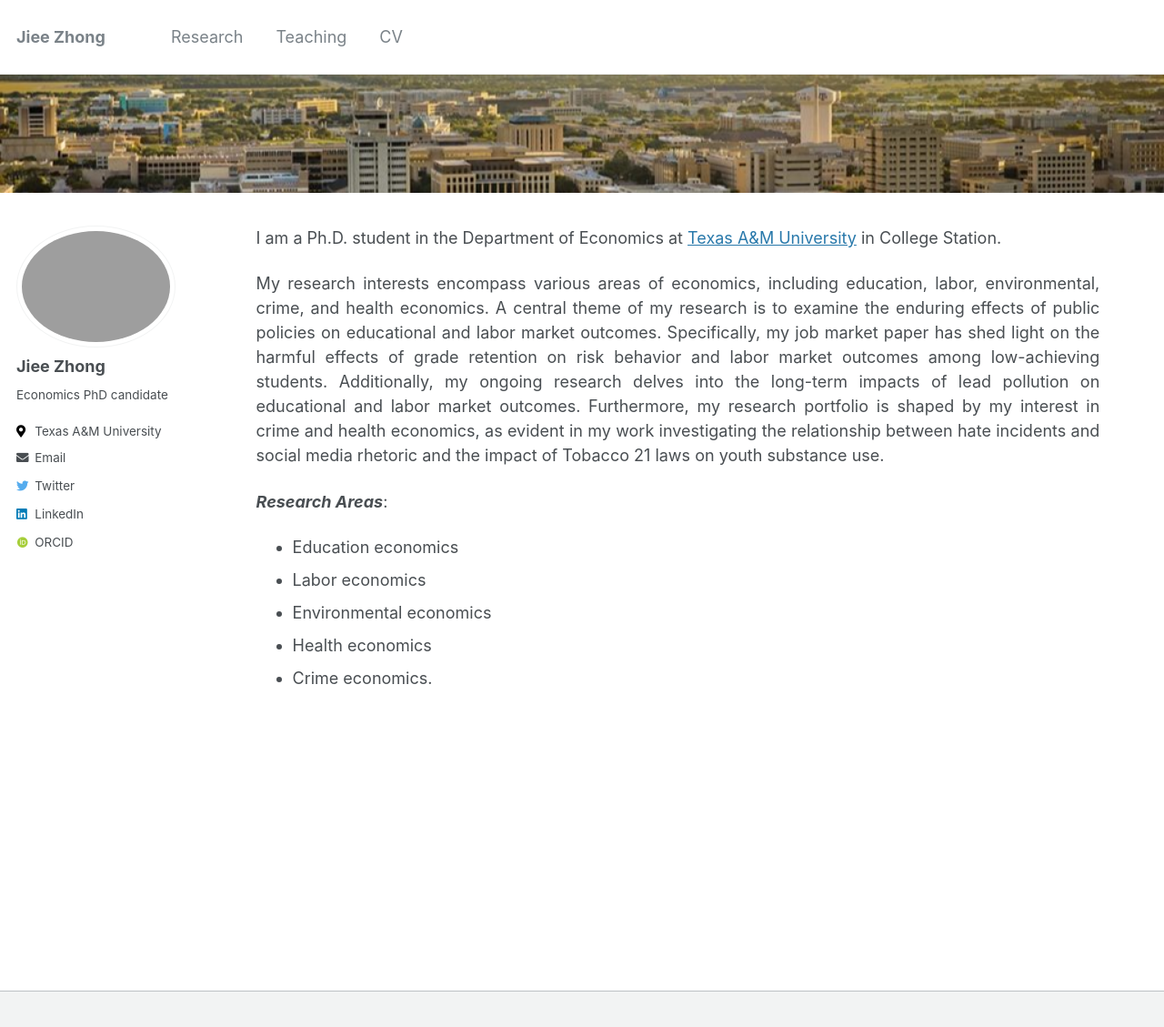
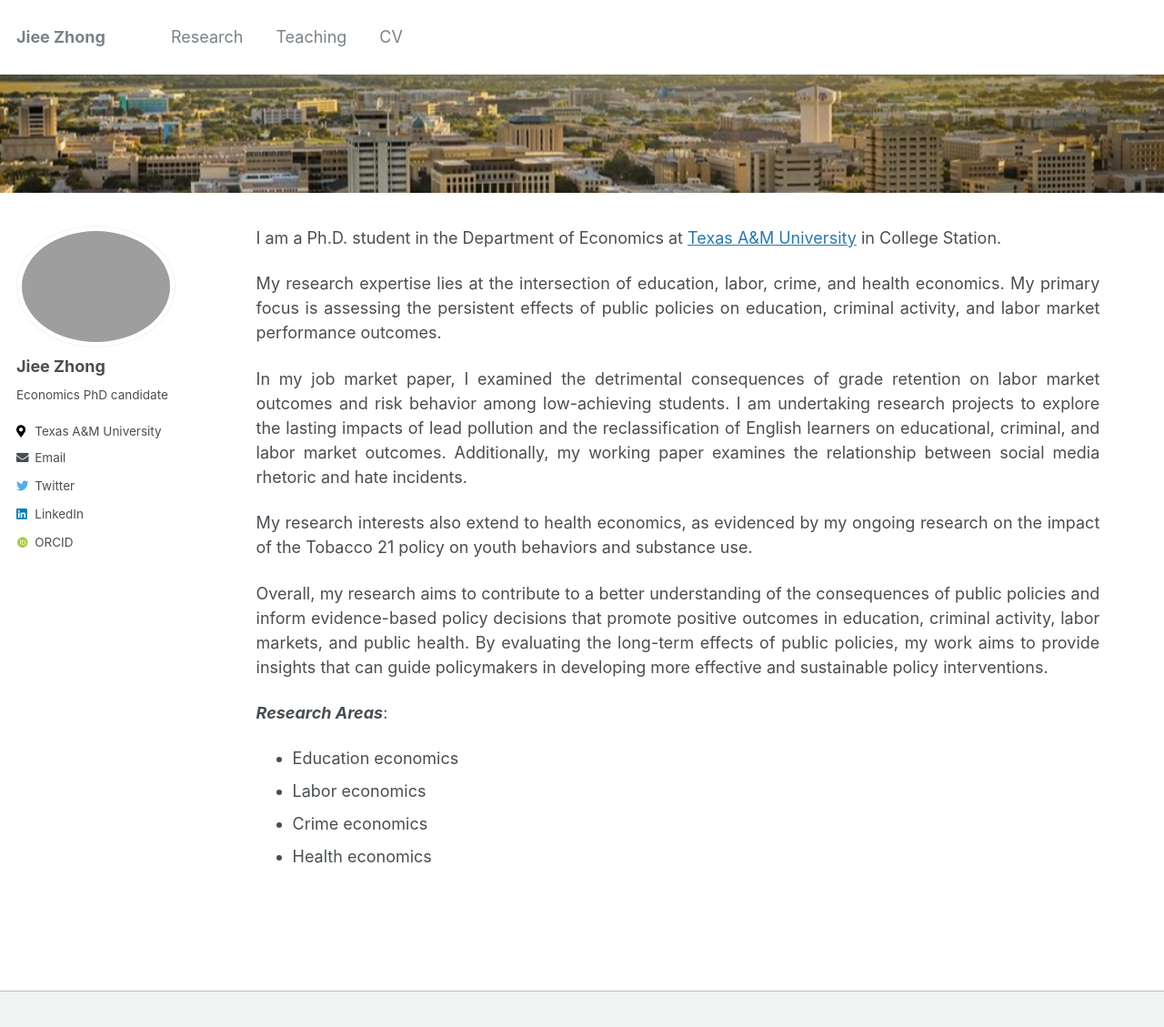
Before and after one commit to jieezhong/jieezhong.github.io, a Jekyll site: the page built from _pages/about.md, in a window 1280 px wide and 1162 px high. Shown: the top 1129 px of the window at 91% size. Built offline with Jekyll 4.4.1, drawn with Linux system fonts in a browser that asks for light colours; some web fonts are replaced.

Commit message:
Update about.md

```diff
--- a/_pages/about.md
+++ b/_pages/about.md
@@ -8,11 +8,16 @@ header:
 
 I am a Ph.D. student in the Department of Economics at [Texas A&M University](https://liberalarts.tamu.edu/economics/) in College Station.
 
-My research interests encompass various areas of economics, including education, labor, environmental, crime, and health economics. A central theme of my research is to examine the enduring effects of public policies on educational and labor market outcomes. Specifically, my job market paper has shed light on the harmful effects of grade retention on risk behavior and labor market outcomes among low-achieving students. Additionally, my ongoing research delves into the long-term impacts of lead pollution on educational and labor market outcomes. Furthermore, my research portfolio is shaped by my interest in crime and health economics, as evident in my work investigating the relationship between hate incidents and social media rhetoric and the impact of Tobacco 21 laws on youth substance use.
+My research expertise lies at the intersection of education, labor, crime, and health economics. My primary focus is assessing the persistent effects of public policies on education, criminal activity, and labor market performance outcomes.
+
+In my job market paper, I examined the detrimental consequences of grade retention on labor market outcomes and risk behavior among low-achieving students. I am undertaking research projects to explore the lasting impacts of lead pollution and the reclassification of English learners on educational, criminal, and labor market outcomes. Additionally, my working paper examines the relationship between social media rhetoric and hate incidents.
+
+My research interests also extend to health economics, as evidenced by my ongoing research on the impact of the Tobacco 21 policy on youth behaviors and substance use.
+
+Overall, my research aims to contribute to a better understanding of the consequences of public policies and inform evidence-based policy decisions that promote positive outcomes in education, criminal activity, labor markets, and public health. By evaluating the long-term effects of public policies, my work aims to provide insights that can guide policymakers in developing more effective and sustainable policy interventions.
 
 ***Research Areas***:
 - Education economics
 - Labor economics
-- Environmental economics
+- Crime economics
 - Health economics
-- Crime economics.
```
